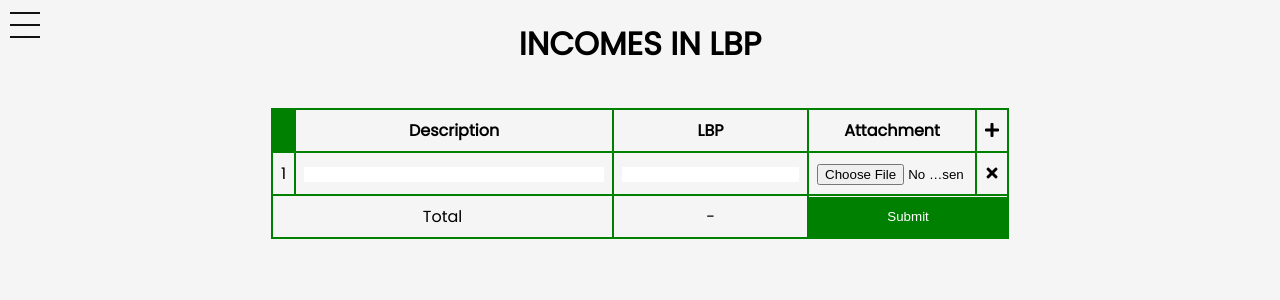
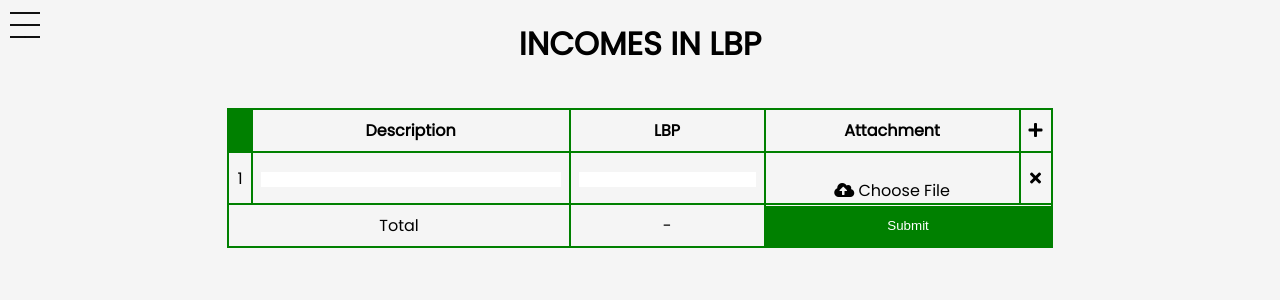
Before and after one commit to CharbelKhoury1/ScoutApp, a PHP site: page /incomesView.php in a window 1280 px wide. Shown: the top 300 px of the page. Run offline with PHP 8.4, Linux system fonts and the light colour scheme.

Commit message:
changes..

```diff
--- a/controllers/logout.php
+++ b/controllers/logout.php
@@ -1,11 +1,11 @@
 <?php
 session_start();
-if(isset($_SESSION['user_id']) || isset($_COOKIE['username']) || isset($_COOKIE['scoutcode']) || isset($_COOKIE('password'))){
+if(isset($_SESSION['user_id']) || isset($_COOKIE['username']) || isset($_COOKIE['scoutcode']) || isset($_COOKIE['password'])){
 	unset($_SESSION['user_id']);
 	setcookie('scoutcode', '', time() - 3600, '/');
 	setcookie('password', '', time() - 3600, '/');
 	setcookie('username', '', time() - 3600, '/');
 }
-header("location:../Home/Home.php");
+header("location: ../Home/Home.php");
 exit();
 ?>
--- a/views/css/income.css
+++ b/views/css/income.css
@@ -29,12 +29,28 @@ th, td {
 .description-column, .description-column input{
   width: 300px;
 }
+.attachment-column {
+  position: relative;
+  width: 600px;
+  border: none;
+  padding: 0;
+  margin: 0;
+}
 
-.attachment-column input[type="file"] {
-  width: 150px; /* Set the desired width for the file input */
-  border: none; /* Remove the border */
-  padding: 0; /* Remove padding */
-  margin: 0; /* Remove margin */
+.file-input {
+  opacity: 0;
+  top: 0;
+  left: 0;
+  cursor: pointer;
+}
+
+.custom-file-upload {
+  display: inline-block;
+  padding: 6px 12px;
+  cursor: pointer;
+  border: none;
+  color: white;
+
 }
 
 .empty-cell {
--- a/views/incomesView.php
+++ b/views/incomesView.php
@@ -37,8 +37,12 @@ if (isset($_SESSION["error_message"])) {
                     <td><input type="text" name="description[]" class="description-column"></td>
                     <td><input type="number" name="lbp[]" min="0" oninput="calculateTotal()"></td>
                     <td class="attachment-column">
-                        <input type="file" name="pdf_file" accept="application/pdf">
+                        <label for="file-upload" class="file-upload-label">
+                            <input id="file-upload" class="file-input" type="file" accept="application/pdf" name="attachment[]">
+                            <i class="fas fa-cloud-upload-alt"></i> Choose File
+                        </label>
                     </td>
+
                     <td>
                         <i class="fa fa-times remove-icon"></i>
                     </td>
--- a/views/javascript/income.js
+++ b/views/javascript/income.js
@@ -41,12 +41,21 @@ function addRow() {
 
   const attachmentCell = document.createElement("td");
   attachmentCell.className = "attachment-column";
+  const attachmentLabel = document.createElement("label");
+  attachmentLabel.htmlFor = "file-upload";
+  attachmentLabel.className = "file-upload-label";
   const attachmentInput = document.createElement("input");
+  attachmentInput.id = "file-upload";
+  attachmentInput.className = "file-input";
   attachmentInput.type = "file";
-  attachmentInput.name = "pdf_file[]";
   attachmentInput.accept = "application/pdf";
-  attachmentInput.style.border = "none";
-  attachmentCell.appendChild(attachmentInput);
+  attachmentInput.name = "attachment[]";
+  const attachmentIcon = document.createElement("i");
+  attachmentIcon.className = "fas fa-cloud-upload-alt";
+  attachmentLabel.appendChild(attachmentInput);
+  attachmentLabel.appendChild(attachmentIcon);
+  attachmentLabel.appendChild(document.createTextNode(" Choose File"));
+  attachmentCell.appendChild(attachmentLabel);
   newRow.appendChild(attachmentCell);
 
   const removeCell = document.createElement("td");
```
